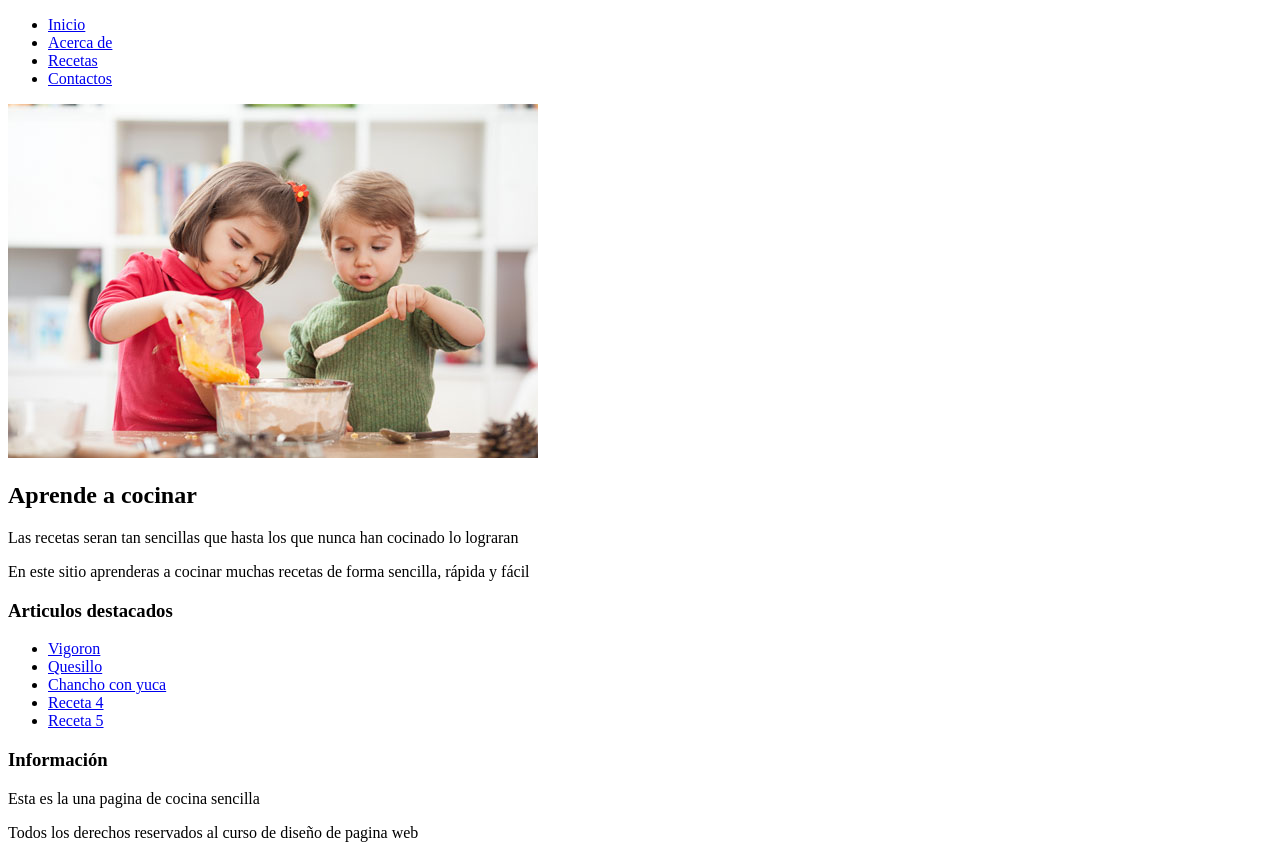
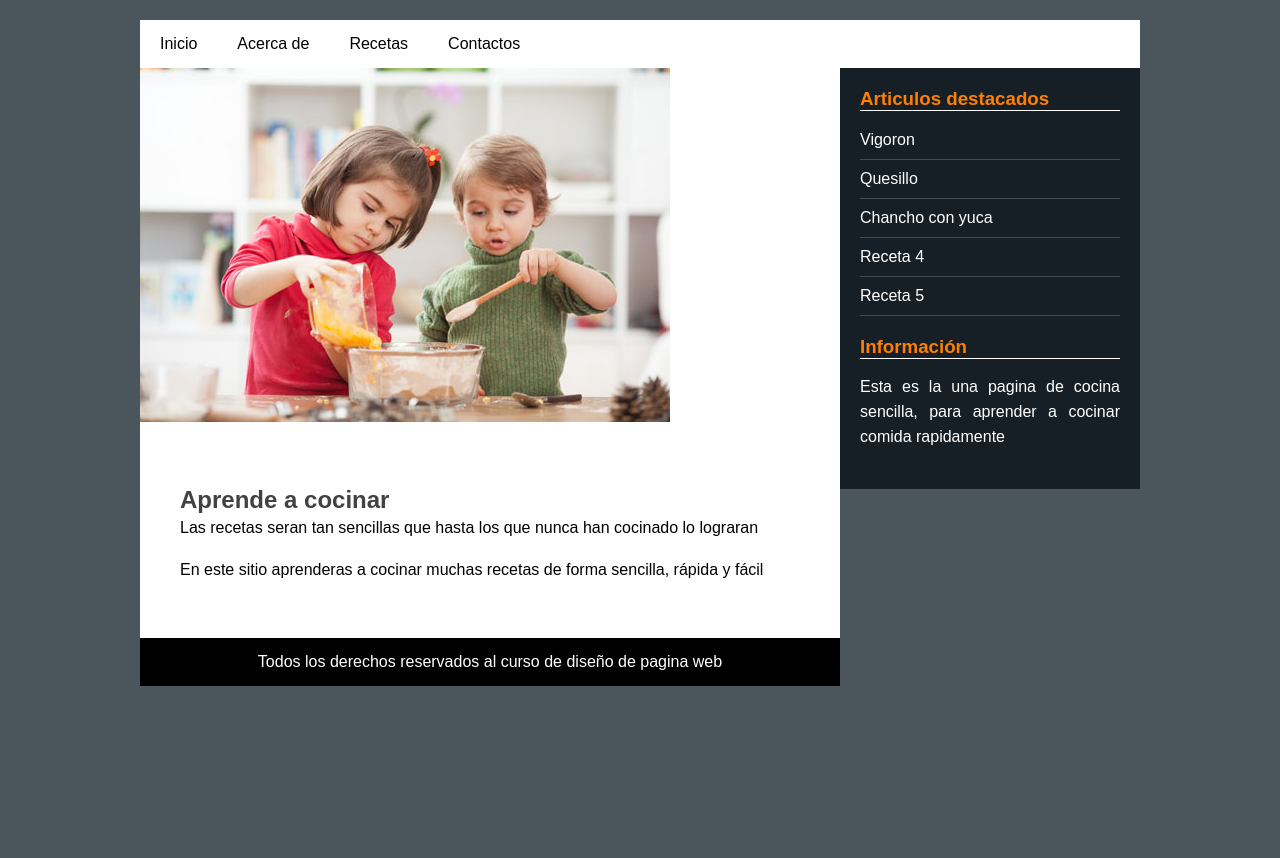
Before and after one commit to Dieritch21/Pagina-de-cocina-sencilla, a plain HTML site: page index.html in a window 1280 px wide. After the commit the page ends 800 px from the top, so only its background shows below. Drawn offline with Linux system fonts and the light colour scheme.

Commit message:
Agregado de css al index

```diff
--- /dev/null
+++ b/css/estilo.css
@@ -0,0 +1,127 @@
+*{
+    margin: 0;
+    padding: 0;
+    box-sizing: border-box;
+}
+
+body{
+    font-family: Arial, sans-serif, 'Times New Roman';
+    font-size: 16px;
+    background: #4a565b;
+}
+
+.contenedor{
+    width: 96%;
+    max-width: 1000px;
+    margin: 20px auto; /*Centrado de los lados*/
+    overflow: hidden; /*Ocultar elementos que se desbordan*/
+}
+
+header{
+    background: #fff;
+}
+
+header nav{
+    width: 100%;
+}
+
+header nav ul{
+    list-style: none;
+    overflow: hidden;
+}
+
+header nav ul li{
+    float: left;
+}
+
+header nav ul li a{
+    text-decoration: none;
+    display: inline-block;
+    color: black;
+    padding: 15px 20px;
+}
+
+header nav ul li a:hover{
+    background: black;
+    color: white;
+}
+
+.main{
+float:left;
+width: 70%;
+background: #fff;
+}
+
+.main .imagen{
+    width: 100%;
+}
+
+.main .imagen .img{
+    width: 100%;
+    vertical-align: top;
+}
+
+.main .posts{
+    padding: 40px; /*padding arriba abajo derecha izquierda*/
+
+}
+.main .posts article h2{
+    margin-top: 20px;
+    color: #424242;
+}
+
+.main .posts article p{
+    margin-bottom: 15px;
+    line-height: 27px;
+}
+
+aside{
+    width: 30%;
+    float: left; /*para que aparezca junto al main*/
+    background: #161f26;
+    padding: 20px;
+    color: #fff;
+}
+
+aside .widget{
+    margin-bottom: 20px;
+}
+
+aside .widget .Titulo{
+color: #ff8000;
+border-bottom: 1px solid #fff; /*linea de 1px solida de color blanco*/
+margin-bottom: 10px; /*marge de separacion de la letra*/
+}
+
+aside .widget ul{
+ list-style: none;
+}
+
+aside .widget ul li{
+    border-bottom: 1px solid rgba(255, 255, 255, 0.2);
+    padding: 10px 0;
+}
+
+aside .widget ul li a{
+    color: #fff;
+    text-decoration: none;
+}
+
+aside .widget ul li a:hover{
+    color: gray;
+}
+
+aside .widget p{
+    margin-top: 15px;
+    line-height: 25px;
+    text-align: justify;
+}
+
+footer{
+    overflow: hidden;
+    width: 70%;
+    text-align: center;
+    background: black;
+    color: white;
+    padding: 15px 0;
+}
--- a/index.html
+++ b/index.html
@@ -4,6 +4,7 @@
     <meta charset="UTF-8">
     <meta name="viewport" content="width=device-width, initial-scale=1.0">
     <title>Pagina web</title>
+    <link rel="stylesheet" href="css/estilo.css">
 </head>
 <body>
     <div class="contenedor">
@@ -42,7 +43,7 @@
             </div>
             <div class="widget">
                 <h3 class="Titulo">Información</h3>
-                <p>Esta es la una pagina de cocina sencilla</p>
+                <p>Esta es la una pagina de cocina sencilla, para aprender a cocinar comida rapidamente</p>
             </div>
         </aside>
         <footer>
```
